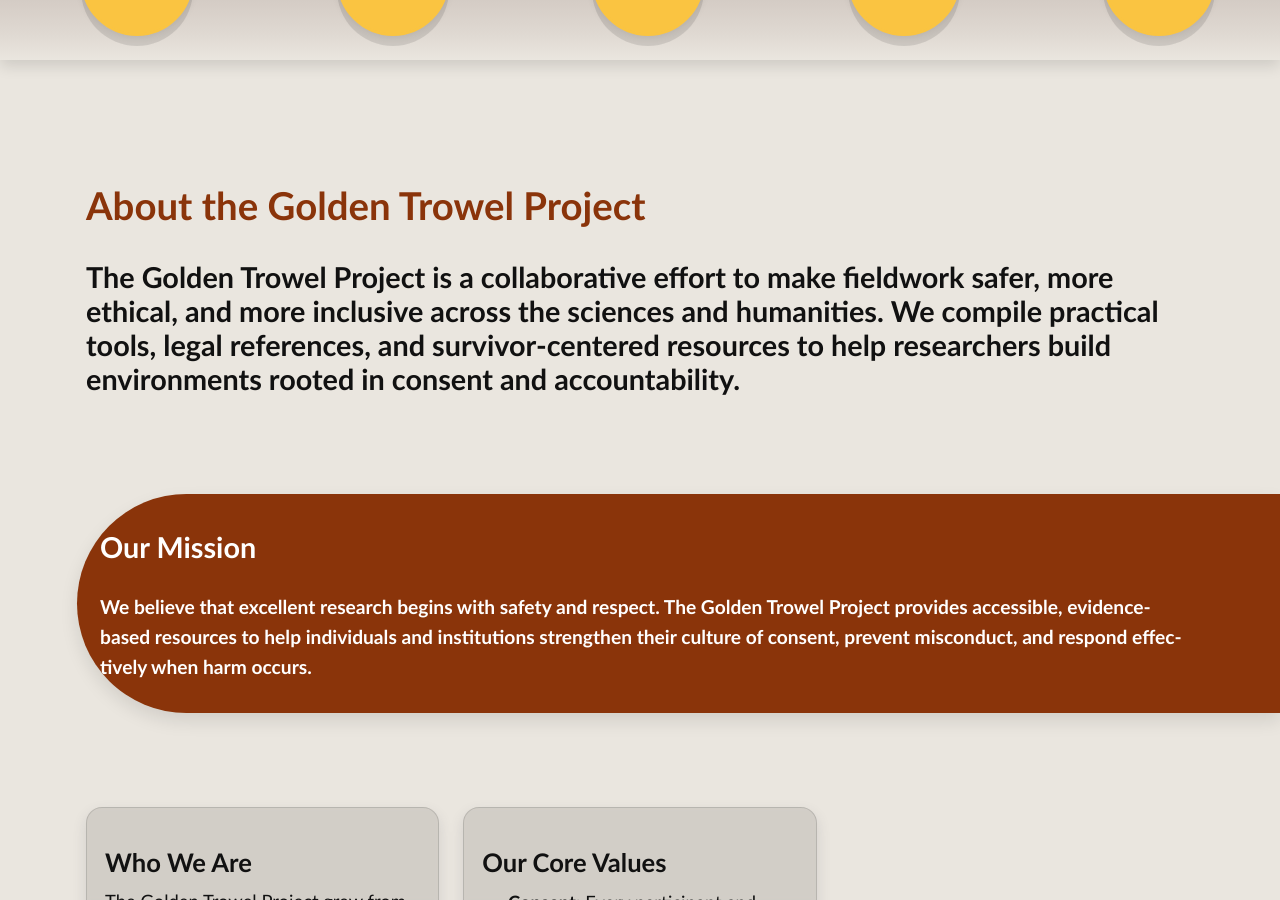
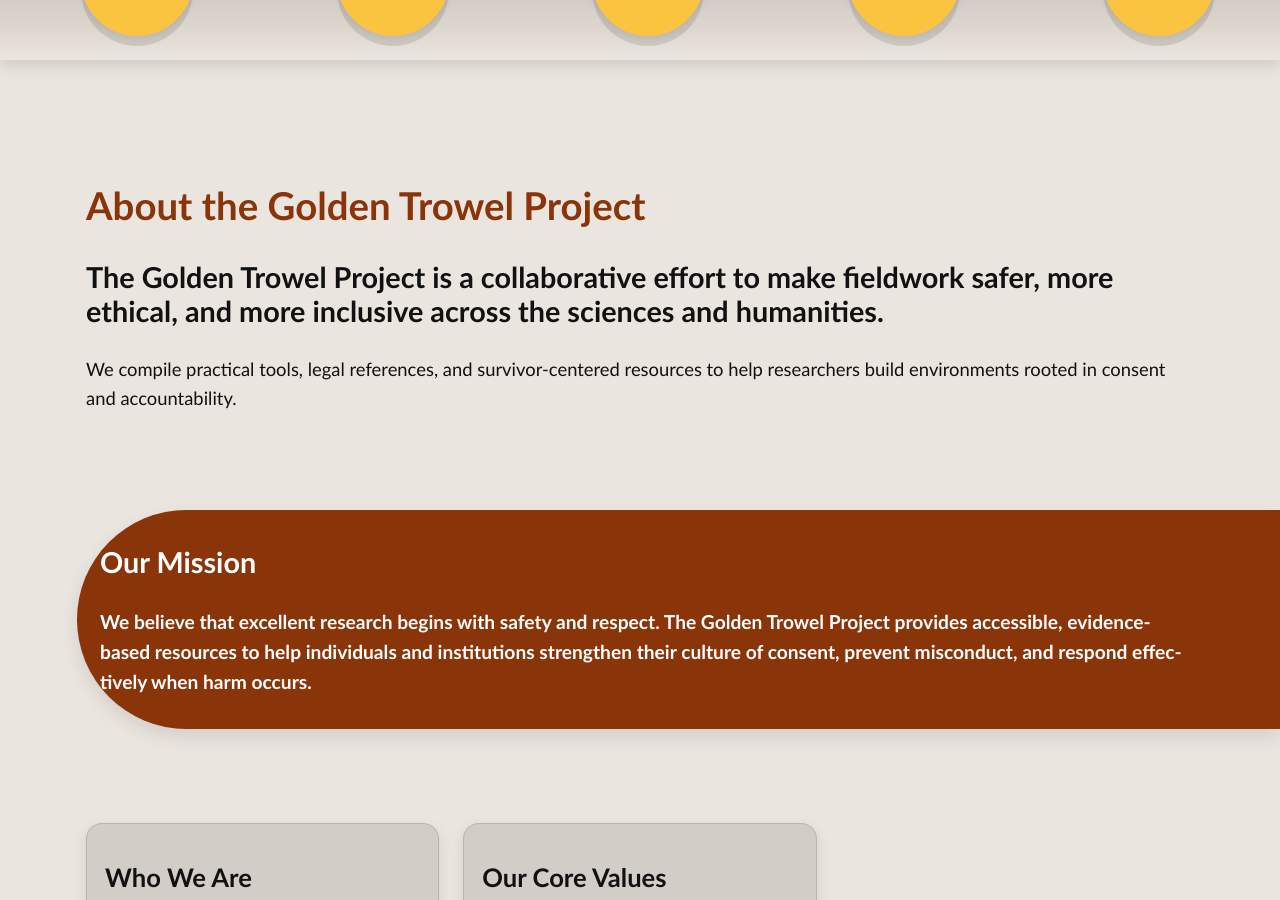
Before and after one commit to AnthroSafetyWarrior/GoldenTrowelProject, a Jekyll site: the page built from _pages/aboutus.html, in a window 1280 px wide and 900 px high, scrolled down 583 px. Built offline with Jekyll 4.4.1, drawn with Linux system fonts in a browser that asks for light colours.

Commit message:
updating name

```diff
--- a/_pages/aboutus.html
+++ b/_pages/aboutus.html
@@ -14,11 +14,10 @@
     <h1><strong>About the Golden Trowel Project</strong></h1>
     <br>
     <h2 style="font-weight:600; max-width:70ch;">
-      The Golden Trowel Project is a collaborative effort to make fieldwork safer, more ethical,
-      and more inclusive across the sciences and humanities. We compile practical tools, legal
-      references, and survivor-centered resources to help researchers build environments rooted
-      in consent and accountability.
-    </h2>
+      The Golden Trowel Project is a collaborative effort to make fieldwork safer, more ethical, and more inclusive across the sciences and humanities.</h2>
+<br>
+<p>We compile practical tools, legal references, and survivor-centered resources to help researchers build environments rooted in consent and accountability.
+    </p>
   </div>
 </section>
 
@@ -75,14 +74,15 @@
 </section>
 
 <section class="section"
-    <div class="header-content">
-      <div class="logo-wrap">
-        <img class="site-logo"
-             src="{{ '/assets/img/IMG_3241.PNG' | absolute_url }}?v={{ site.time | date: '%s' }}"
+<div class="intro-row">
+    <figure class="intro-graphic">
+      <img
+        src="{{ '/assets/img/IMG_3241.PNG' | absolute_url }}?v={{ site.time | date: '%s' }}"
              alt="Logo for the Golden Trowel Project."
              loading="lazy" decoding="async" fetchpriority="low">
-      </div>
-      <div class="header-text">
+    </figure>
+
+    <div class="intro-copy">
         <h3><a class="btn" href="https://docs.google.com/forms/d/e/1FAIpQLSdJ_MJEQ1lE0U5t8Nd2oVRX-Mj3USrBz3G2PAUN-43VOecyIA/viewform?usp=publish-editor" target="_blank" rel="noopener">Join the Project</a></h3>
         <h3><a class="btn" href="https://docs.google.com/forms/d/e/1FAIpQLSeZW2IbaCn9M2EZuIWenn8XdYXTRPBhGdNlW8d_f12wgsKQUA/viewform?usp=sharing&ouid=114777582095308245489" target="_blank" rel="noopener">Website Feedback Survey</a></h3>
         <h3><a class="btn" <a class="btn" href="mailto:anthrosafetywarrior@gmail.com">anthrosafetywarrior@gmail.com</a></h3>
@@ -121,10 +121,7 @@
         The logo was developed through an iterative creative process.
         All descriptive prompts and visual concepts were written and envisioned by <strong>Samantha E. Gogol</strong>, and the final illustration was generated in collaboration with <em>ChatGPT Plus</em> using GPT-5 software.
       </p>
-    </article>
-
-    <!-- Infographics -->
-    <article class="card card--glass">
+<br>
       <h3><strong>Infographics</strong></h3>
       <p>
         All infographics were designed by <strong>Samantha E. Gogol</strong> using
```
